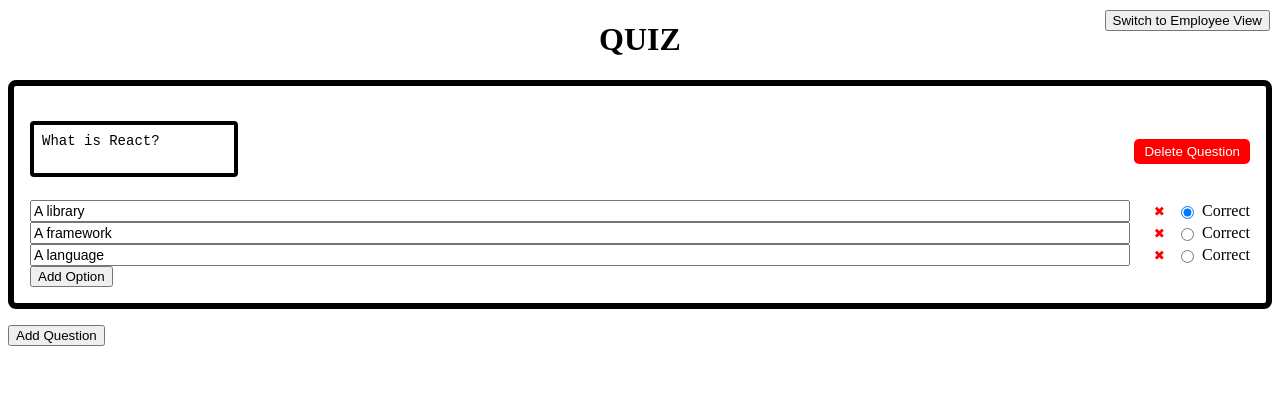
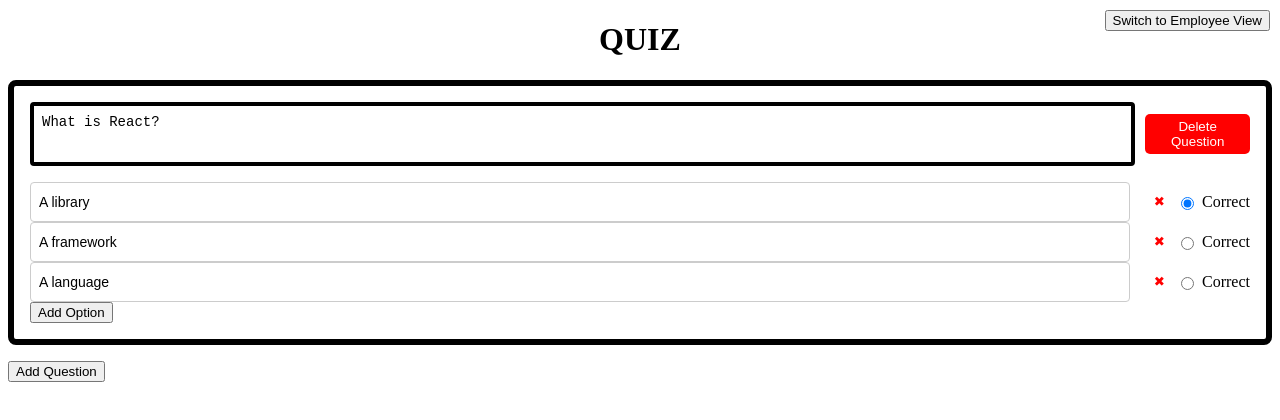
Before and after one commit to Adit-Rahman-x/GetMeOnBoard, a React (Vite) app in the folder GetMeOnBoard/: page / in a window 1280 px wide. Shown: the top 420 px of the page. Built offline with nearby package versions, Linux system fonts and the light colour scheme.

Commit message:
small changes to text boxes

```diff
--- a/GetMeOnBoard/src/Quiz/components/QuizComponent.jsx
+++ b/GetMeOnBoard/src/Quiz/components/QuizComponent.jsx
@@ -23,23 +23,28 @@
                         <div
                             key={q.id}
                             style={{
-                                border: '6px solid black', // Increased border thickness for the question box
+                                border: '6px solid black',
                                 borderRadius: '8px',
                                 padding: '16px',
                                 marginBottom: '16px',
                             }}
                         >
                             {/* Question Section */}
-                            <div style={{ display: 'flex', justifyContent: 'space-between', alignItems: 'center' }}>
-                                <h3>
+                            <div
+                                style={{
+                                    display: 'flex',
+                                    justifyContent: 'space-between',
+                                    alignItems: 'center',
+                                    marginBottom: '16px', // Add space below the question section
+                                }}
+                            >
                                 <textarea
-                                        type="text"
                                     value={q.question || ''} // Ensure an empty string if undefined
                                     onChange={(e) =>
                                         handleUpdateQuestion(q.id, { question: e.target.value }) // Pass only the string value
                                     }
                                     style={{
-                                            flexGrow: 1, // Ensures it takes the same width as option textboxes
+                                        width: '100%', // Ensures it takes the same width as option textboxes
                                         fontSize: '14px', // Match the font size of options
                                         border: '4px solid black',
                                         padding: '8px',
@@ -47,9 +52,9 @@
                                         resize: 'none', // Prevent manual resizing
                                         overflowWrap: 'break-word', // Handle long words
                                         wordWrap: 'break-word',
+                                        height: '40px', // Same height as the option textboxes
                                     }}
                                 />
-                                </h3>
                                 <button
                                     onClick={() => handleDeleteQuestion(q.id)}
                                     style={{
@@ -79,6 +84,11 @@
                                             flexGrow: 1,
                                             marginRight: '8px',
                                             fontSize: '14px',
+                                            padding: '8px',
+                                            border: '1px solid #ccc',
+                                            borderRadius: '4px',
+                                            boxSizing: 'border-box',
+                                            height: '40px', // Fixed height for consistency
                                         }}
                                     />
                                     <button
```
Lines whose indentation alone changed are shown as unchanged.
